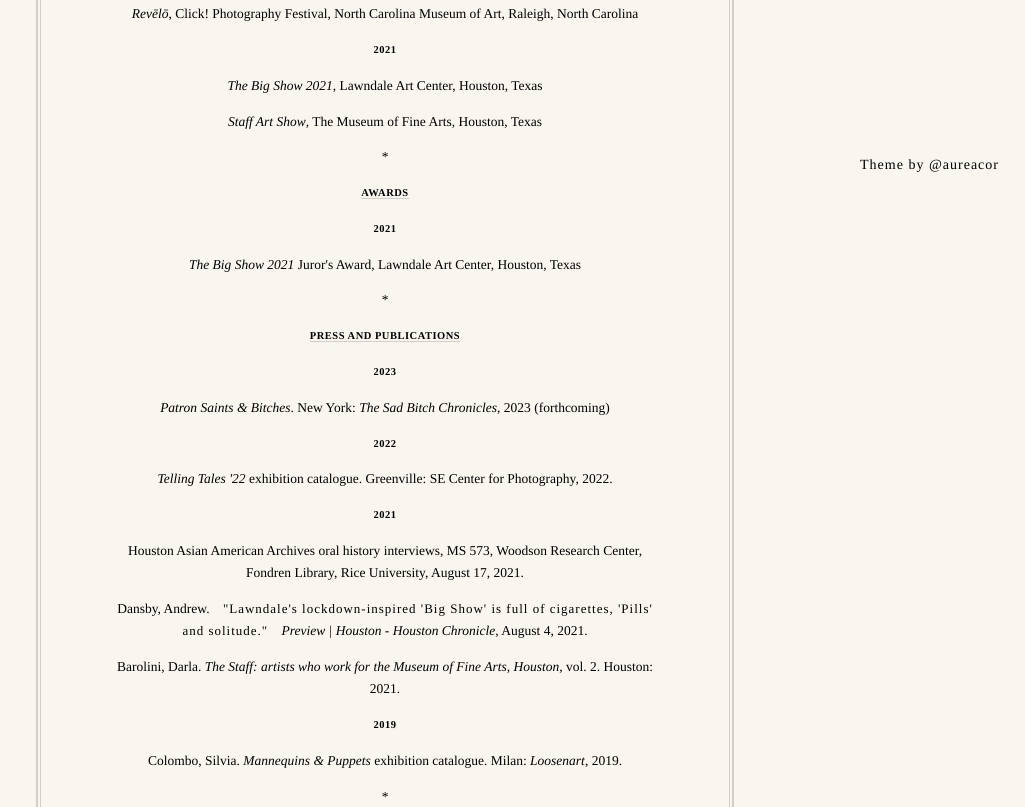
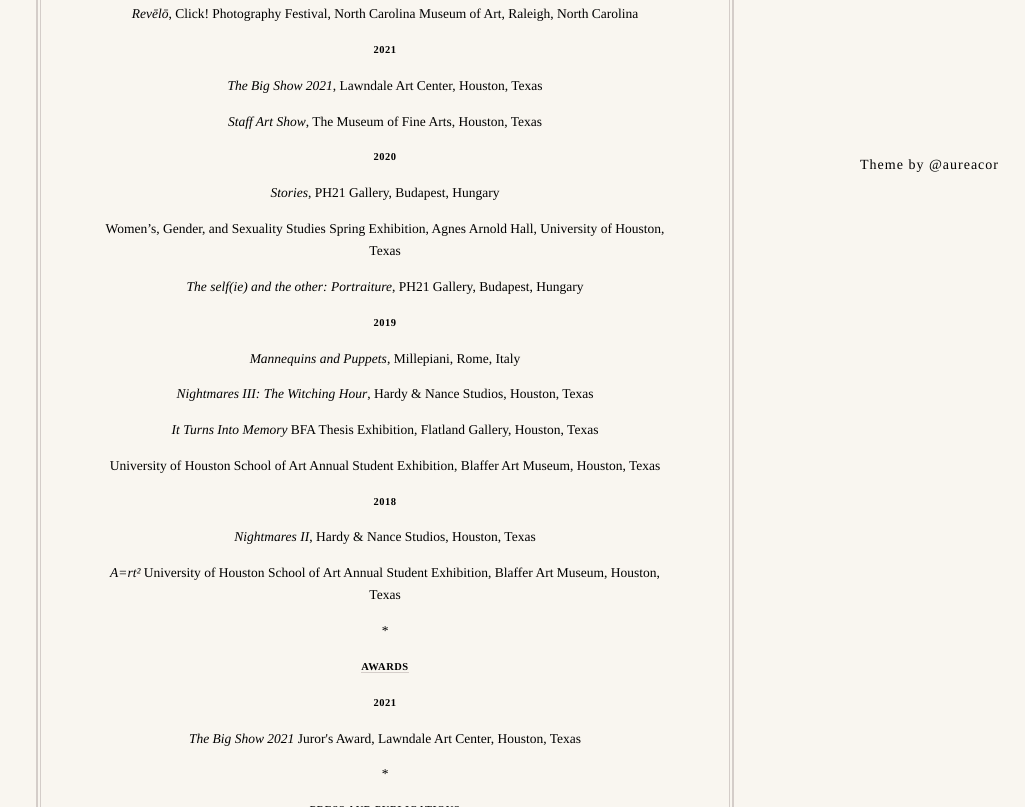
Before and after one commit to talesofagirl/talesofagirl.github.io, a plain HTML site: page cv.html in a window 1280 px wide. Shown: the part 616-1423 px from the top of the page, without its empty margins (255-1280 px from the left). Drawn offline with Linux system fonts and the light colour scheme; a web font is replaced by a local one.

Commit message:
Update cv.html

```diff
--- a/cv.html
+++ b/cv.html
@@ -305,6 +305,30 @@
 
 <p><i>Staff Art Show</i>, The Museum of Fine Arts, Houston, Texas</p>
 
+<p><b>2020</b></p>
+
+<p><i>Stories</i>, PH21 Gallery, Budapest, Hungary<p>
+
+<p>Women’s, Gender, and Sexuality Studies Spring Exhibition, Agnes Arnold Hall, University of Houston, Texas<p>
+
+<p><i>The self(ie) and the other: Portraiture</i>, PH21 Gallery, Budapest, Hungary<p>
+
+<p><b>2019</b></p>
+
+<p><i>Mannequins and Puppets</i>, Millepiani, Rome, Italy<p>
+
+<p><i>Nightmares III: The Witching Hour</i>, Hardy & Nance Studios, Houston, Texas<p>
+
+<p><i>It Turns Into Memory</i> BFA Thesis Exhibition, Flatland Gallery, Houston, Texas<p>
+
+<p>University of Houston School of Art Annual Student Exhibition, Blaffer Art Museum, Houston, Texas<p>
+
+<p><b>2018</b></p>
+
+<p><i>Nightmares II</i>, Hardy & Nance Studios, Houston, Texas<p>
+
+<p><i>A=rt²</i> University of Houston School of Art Annual Student Exhibition, Blaffer Art Museum, Houston, Texas<p>
+
 <p>*</p>
 
 <p><b><u>Awards</u></b></p>
@@ -315,9 +339,6 @@
 
 <p>*</p>
 <p><b><u>Press and Publications</u></b></p>
-
-<p><b>2023</b></p>
-<p><i>Patron Saints & Bitches</i>. New York: <i>The Sad Bitch Chronicles</i>, 2023 (forthcoming)</p>
 
 <p><b>2022</b></p>
 
```
